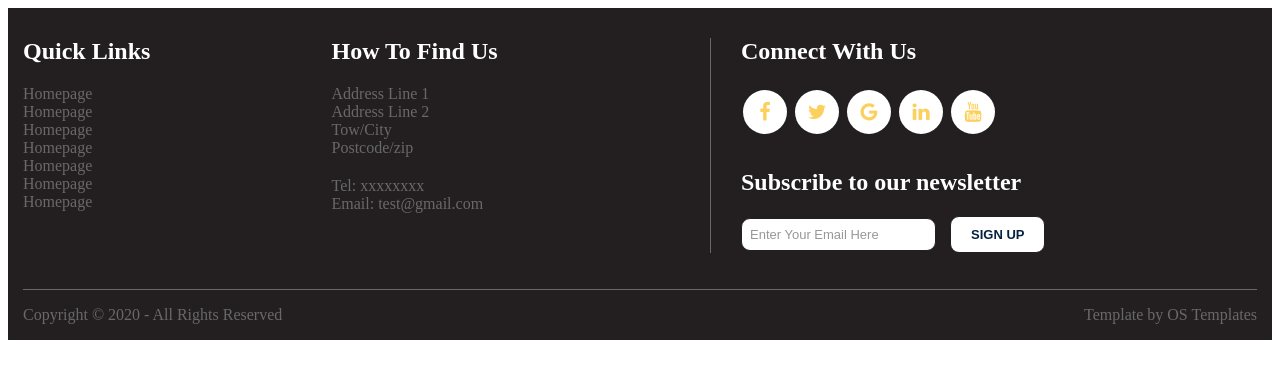
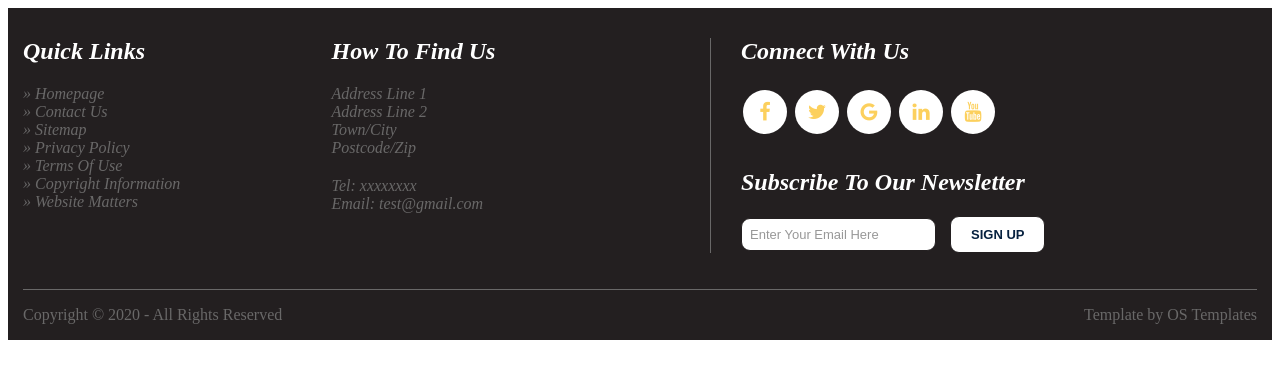
Before and after one commit to BleronaIdrizi/INT19_20_Gr32, a plain HTML site: page footer.html in a window 1280 px wide. Drawn offline with Linux system fonts and the light colour scheme.

Commit message:
Add files via upload

```diff
--- a/footer.html
+++ b/footer.html
@@ -8,12 +8,12 @@
                     <h2>Quick Links</h2>
                     <ul class="footer_pages">
                         <li><a href="#">Homepage</a></li>
-                        <li><a href="#">Homepage</a></li>
-                        <li><a href="#">Homepage</a></li>
-                        <li><a href="#">Homepage</a></li>
-                        <li><a href="#">Homepage</a></li>
-                        <li><a href="#">Homepage</a></li>
-                        <li><a href="#">Homepage</a></li>
+                        <li><a href="#">Contact Us</a></li>
+                        <li><a href="#">Sitemap</a></li>
+                        <li><a href="#">Privacy Policy</a></li>
+                        <li><a href="#">Terms Of Use</a></li>
+                        <li><a href="#">Copyright Information</a></li>
+                        <li><a href="#">Website Matters</a></li>
                     </ul>
                 </div>
                 <div class="column">
@@ -21,8 +21,8 @@
                     <ul class="footer_address">
                         <li>Address Line 1</li>
                         <li>Address Line 2</li>
-                            <li>Tow/City</li>
-                            <li>Postcode/zip</li>
+                        <li>Town/City</li>
+                        <li>Postcode/Zip</li>
                         <div class="second_part_of_address">
                             <li>Tel: xxxxxxxx</li>
                             <li>Email: test@gmail.com</li>
@@ -36,14 +36,14 @@
             <div class="socila_media_and_newsletter">
                 <div class="column_connect_with_us">
                     <h2>Connect With Us</h2>
-                    <a href="#" class="fa fa-facebook"></a>
-                    <a href="#" class="fa fa-twitter"></a>
-                    <a href="#" class="fa fa-google"></a>
-                    <a href="#" class="fa fa-linkedin"></a>
-                    <a href="#" class="fa fa-youtube"></a>
+                    <a href="https://www.facebook.com/" target="_blank" class="fa fa-facebook"></a>
+                    <a href="https://twitter.com/" target="_blank" class="fa fa-twitter"></a>
+                    <a href="https://mail.google.com/mail/u/0/#inbox" target="_blank" class="fa fa-google"></a>
+                    <a href="https://www.linkedin.com/" target="_blank" class="fa fa-linkedin"></a>
+                    <a href="https://www.youtube.com/" target="_blank" class="fa fa-youtube"></a>
                 </div>
                 <div class="subscribe_footer">
-                    <h2>Subscribe to our newsletter</h2>
+                    <h2>Subscribe To Our Newsletter</h2>
                     <div class="subsscribe_form">
                         <form action="">
                             <input type="email" id="email" placeholder="Enter Your Email Here" name="email">
@@ -71,33 +71,49 @@
         padding-left: 15px;
         padding-right: 15px;
     }
+
     .footer h2 {
         margin-top: 0px;
         color: #fff;
     }
+
     ul {
         padding-left: 0px;
+
     }
-    .column  {
+
+    .column {
         float: left;
         width: 50%;
+        font-style: italic;
     }
-    .row:after  {
+
+    .row:after {
         content: "";
         display: table;
         clear: both;
     }
+
     .footer_pages li {
         list-style: none;
+
+
     }
+
+    .footer_pages li:before {
+        content: "\00BB \0020";
+    }
+
+
     .footer_pages li a {
         color: #696868;
         text-decoration: none;
     }
-    .footer_address li
-    {
+
+    .footer_address li {
         list-style: none;
     }
+
     .fa {
         padding: 12px;
         font-size: 20px;
@@ -109,23 +125,29 @@
         background: #fff;
         color: rgb(252, 208, 93);
     }
+
     .fa:hover {
-        opacity: 0.7;
+        opacity: 10;
+        color: blue;
     }
+
     .socila_media_and_newsletter {
         margin-left: 70px;
         padding-left: 30px;
         border-left: 1px solid #696868;
     }
-    .subsscribe_form input{
+
+    .subsscribe_form input {
         padding: 8px;
         border-radius: 9px;
         border: 1px solid #231F20;
     }
+
     .subsscribe_form ::placeholder {
         color: #989898;
         font-size: 13px;
     }
+
     .subsscribe_form button {
         padding: 10px 20px;
         border-radius: 9px;
@@ -136,25 +158,28 @@
         border: 1px solid #231F20;
         font-weight: 600;
     }
+
     .subscribe_footer {
         margin-top: 30px;
     }
+
     .footer_first_section {
         border-bottom: 1px solid #696868;
         padding-bottom: 20px;
     }
+
     .copyright_section_footer {
         display: flex;
         position: relative;
     }
+
     .right_text_copyright {
         position: absolute;
         right: 0;
         top: 0;
     }
-    .second_part_of_address
-    {
+
+    .second_part_of_address {
         padding-top: 20px;
     }
-
 </style>
```
Lines whose indentation alone changed are shown as unchanged.
